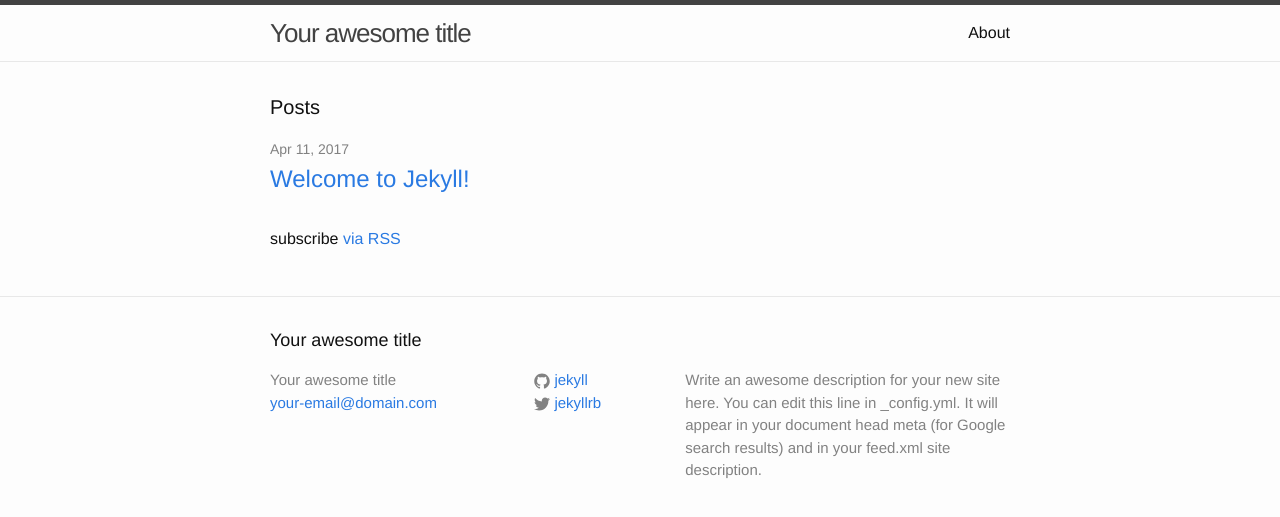
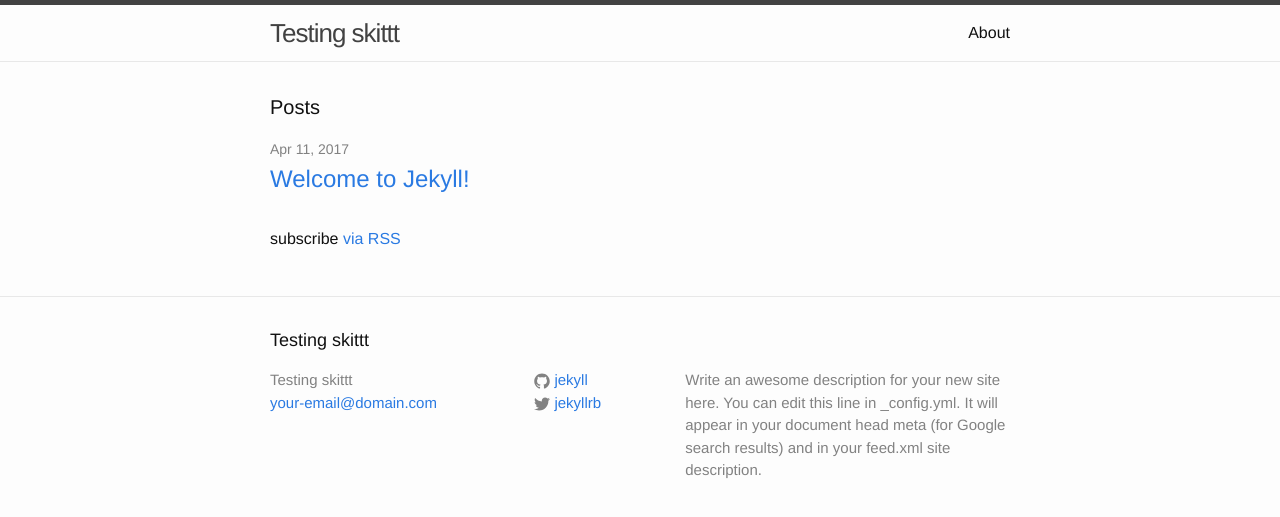
Before and after one commit to irfnrzk/irfnrzk.github.io, a Jekyll site: the page built from index.html, in a window 1280 px wide. Shown: the top 517 px of the page. Built offline with Jekyll 4.4.1, drawn with Linux system fonts in a browser that asks for light colours.

Commit message:
Update _config.yml

```diff
--- a/_config.yml
+++ b/_config.yml
@@ -6,7 +6,7 @@
 # 'jekyll serve'. If you change this file, please restart the server process.
 
 # Site settings
-title: Your awesome title
+title: Testing skittt
 email: your-email@domain.com
 description: > # this means to ignore newlines until "baseurl:"
   Write an awesome description for your new site here. You can edit this
```
